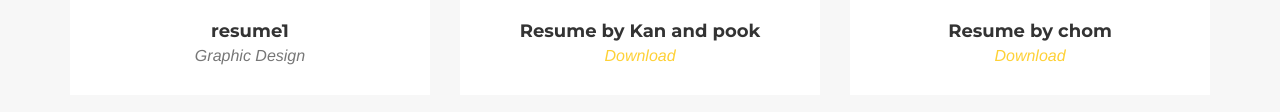
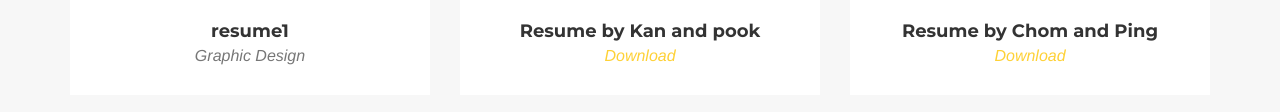
Before and after one commit to kompitak/project-resume, a plain HTML site: page index.html in a window 1280 px wide. Shown: the part 1282-1394 px from the top of the page. Drawn offline with nearby package versions, Linux system fonts and the light colour scheme; a web font is replaced by a local one.

Commit message:
chomandping

```diff
--- a/index.html
+++ b/index.html
@@ -95,7 +95,7 @@
                         <img src="img/portfolio/treehouse.png" class="img-responsive" alt="">
                     </a>
                     <div class="portfolio-caption">
-                        <h4>Resume by chom</h4>
+                        <h4>Resume by Chom and Ping</h4>
                         <p class="text-muted"><a href="https://mega.nz/#!1JwRiTZa!YeYqdQ6TLxh1ps3QB8UA8LCi6IZgdKzsp9ZAPrzNSzQ"> Download</a></p>
                     </div>
                 </div>
```
